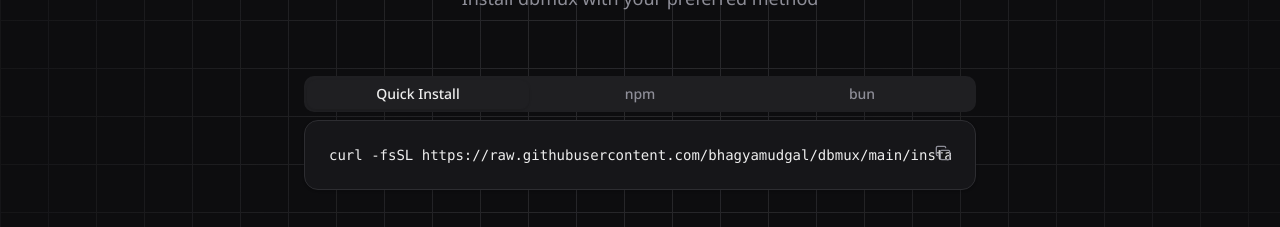
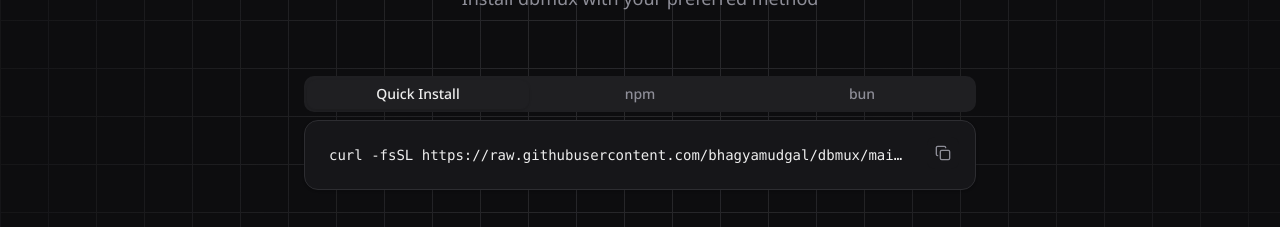
Before and after one commit to bhagyamudgal/dbmux, a Next.js app in the folder apps/landing/: page / in a window 1280 px wide. Shown: the part 2140-2367 px from the top of the page. Built offline with nearby package versions, Linux system fonts and the light colour scheme.

Commit message:
fix: installation ellipsis

```diff
--- a/apps/landing/components/sections/installation.tsx
+++ b/apps/landing/components/sections/installation.tsx
@@ -47,7 +47,7 @@ export function Installation() {
                             (method) => (
                                 <TabsContent key={method} value={method}>
                                     <div className="relative rounded-xl border border-border bg-card p-6 shadow-sm">
-                                        <pre className="overflow-x-auto font-mono text-sm text-foreground">
+                                        <pre className="overflow-hidden truncate pr-12 font-mono text-sm text-foreground">
                                             <code>
                                                 {INSTALL_COMMANDS[method]}
                                             </code>
@@ -55,7 +55,7 @@ export function Installation() {
                                         <Button
                                             variant="ghost"
                                             size="icon"
-                                            className="absolute top-4 right-4 h-8 w-8 text-muted-foreground transition-colors hover:text-foreground"
+                                            className="absolute top-4 right-4 h-8 w-8 rounded-md bg-card/80 text-muted-foreground transition-colors hover:bg-accent hover:text-foreground"
                                             onClick={() =>
                                                 copyToClipboard(method)
                                             }
```
